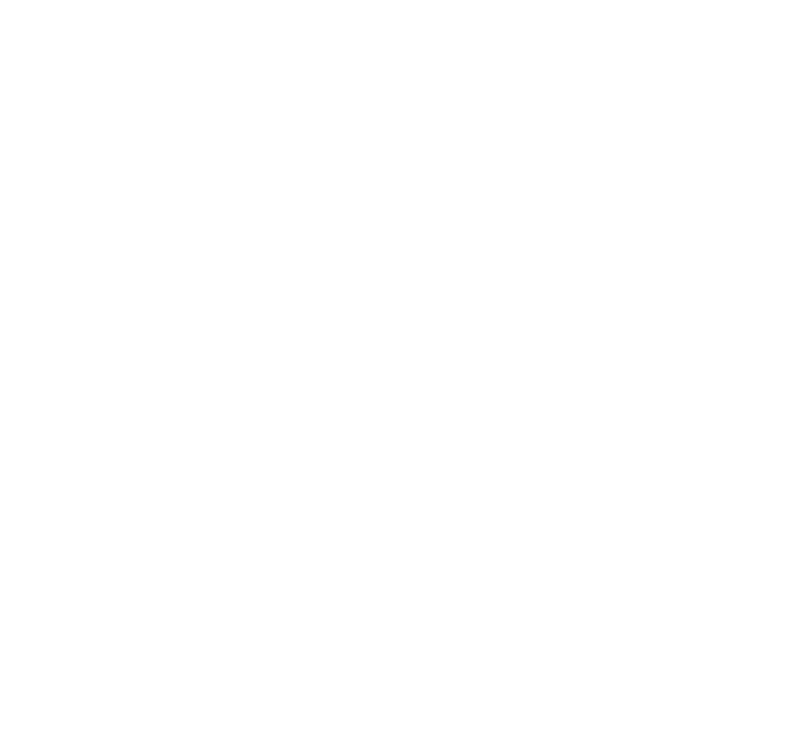
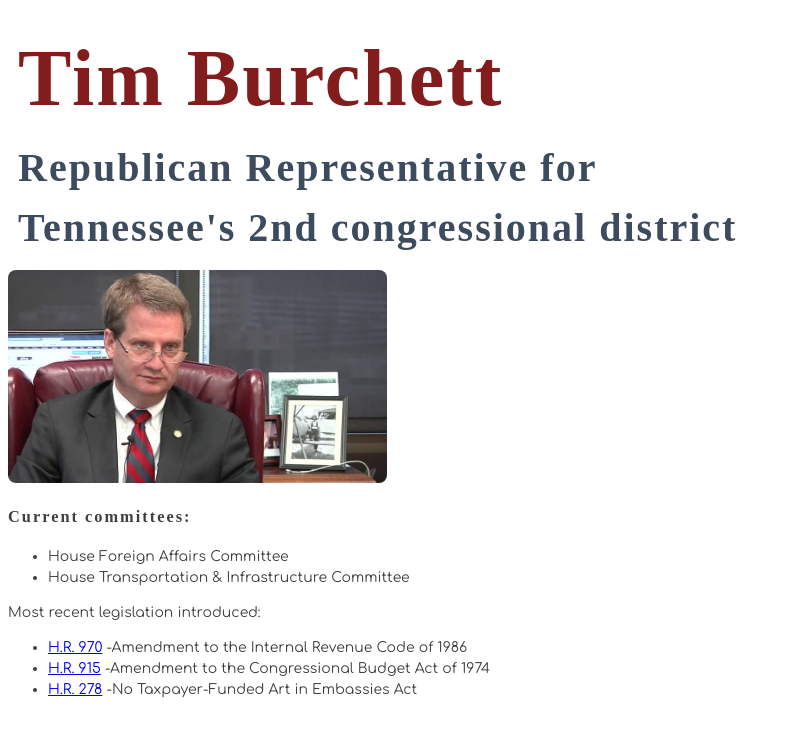
Before and after one commit to Coachbre/Congress-UI, a plain HTML site: page index.html in a window 1280 px wide. Shown: the whole page, without its empty margins (0-790 px from the left). Drawn offline with Linux system fonts and the light colour scheme; a web font is replaced by a local one.

Commit message:
addedHtml-startedCSS

```diff
--- a/index.html
+++ b/index.html
@@ -1,16 +1,87 @@
-<!doctype html>
+<!DOCTYPE html>
 <html lang="en">
-    <head>
-        <meta charset="utf-8">
-        <title>Nashville Software School</title>
-        <link rel="stylesheet" href="./styles/main.css">
-    </head>
 
-    <body>
-        <main id="container">
+<head>
+    <meta charset="UTF-8">
+    <meta http-equiv="X-UA-Compatible" content="IE=edge">
+    <meta name="viewport" content="width=device-width, initial-scale=1.0">
+    <link rel="stylesheet" type="text/css" href="/styles/main.css">
+
+    <title>Congressional Representative</title>
+</head>
+
+<body>
+
+    <article class="mainRep">
+
+        <header>
+            <section class="basic">
+                <!--basic rep info-->
+
+                <h1>
+                    Tim Burchett
+                </h1>
+
+                <h2>
+                    Republican Representative for Tennessee's 2nd congressional district
+                </h2>
+
+            </section>
+
+        </header>
+
+        <main>
+
+            <div>
+                <!-- image tag -->
+
+                <img src="images/tim burchett.jpg" alt="Tim Burchett sitting in an office">
+
+            </div>
+
+            <section class="comm">
+                <!--committee info-->
+
+                <h3>
+                    Current committees:
+                </h3>
+
+                <ul>
+                    <li>
+                        House Foreign Affairs Committee
+                    </li>
+                    <li>
+                        House Transportation & Infrastructure Committee
+                    </li>
+                </ul>
+
+            </section>
+
+            <section class="legi">
+                <!-- legislation links -->
+
+                <div>
+                    Most recent legislation introduced:
+                </div>
+
+                <ul>
+                    <li><a href="https://www.congress.gov/bill/117th-congress/house-bill/970?r=1&s=1">H.R. 970</a>
+                        -Amendment to the Internal Revenue Code of 1986</li>
+                    <li><a href="https://www.congress.gov/bill/117th-congress/house-bill/915?s=1&r=2">H.R. 915</a>
+                        -Amendment to the Congressional Budget Act of 1974</li>
+                    <li><a href="https://www.congress.gov/bill/117th-congress/house-bill/278?s=1&r=3">H.R. 278</a> -No
+                        Taxpayer-Funded Art in Embassies Act</li>
+                </ul>
+
+            </section>
 
         </main>
 
-        <script type="module" src="./scripts/main.js"></script>
-    </body>
+        <footer>
+
+        </footer>
+
+    </article>
+</body>
+
 </html>
--- a/styles/main.css
+++ b/styles/main.css
@@ -17,3 +17,33 @@ h1,h2,h3,h4,h5,h6 {
   font-family: "Patua One", serif;
   letter-spacing: 2px;
 }
+
+/* new css */
+
+body {
+	display: flex;
+}
+
+header {
+	height: 30%;
+	margin: 10px;
+	max-width: 60%;
+}
+
+h1 {
+	font-size: 80px;
+    color: #831C1C;
+	margin: 0px;
+}
+
+h2 {
+	font-size: 40px;
+	color: #3C4B5E;
+	margin-top: 0%;
+}
+
+img {
+    border-radius: 8px;
+    width: 30%;
+    height: auto;
+}
```
Also changed, not shown: images/tim burchett.jpg (added).
